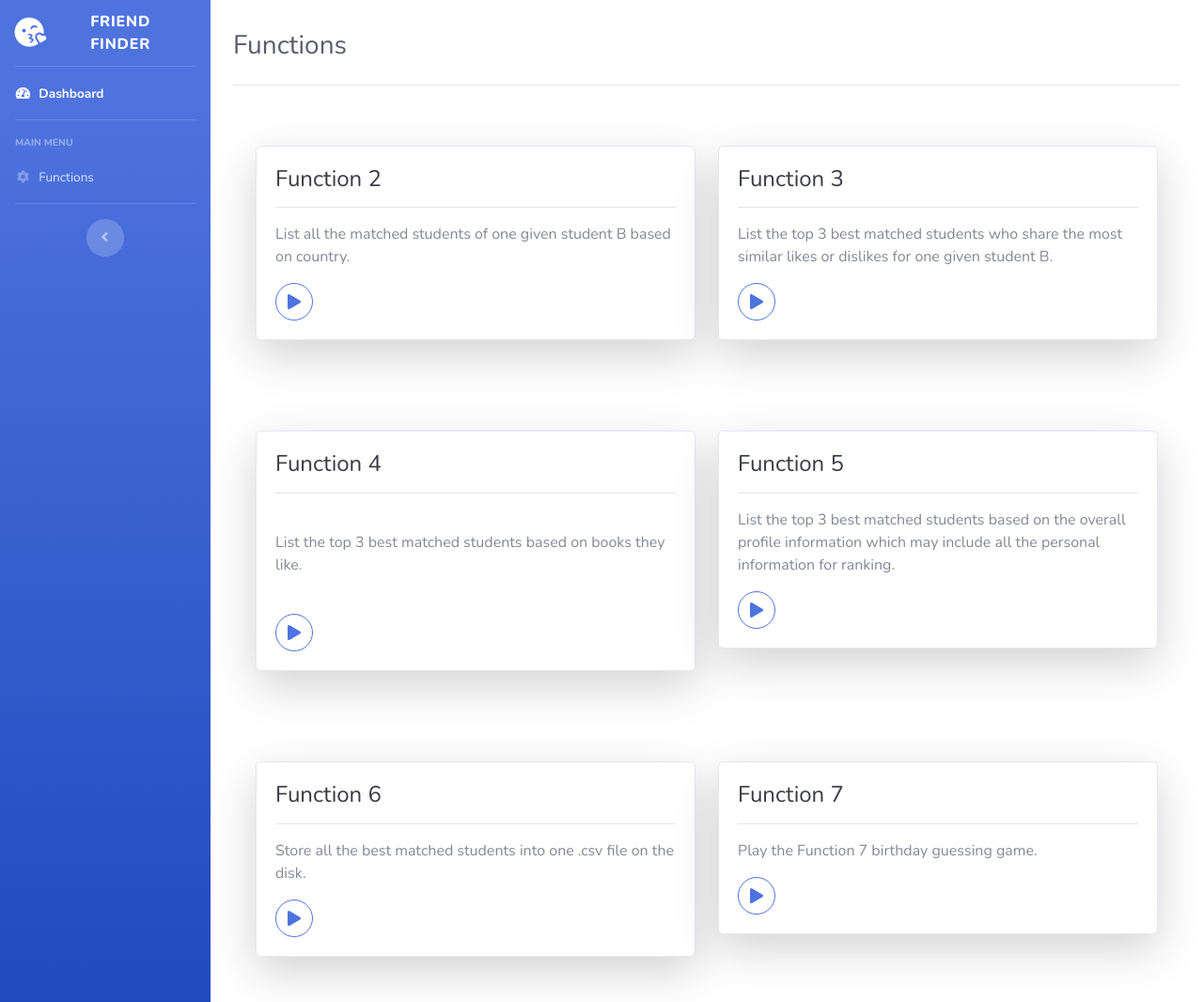
After one commit to southzyzy/Friend-Finder-in-Python, a Flask app: template app/templates/functions.html in a window 1280 px wide. The commit adds this page. Shown: the whole page at 94% size. Run offline with Flask 2, Linux system fonts and the light colour scheme; the template is opened without the code that fills it: most values are stand-ins (such as "Sample title", 1, 10 or a date in 2020); parts of the project's set-up code (start-up, migrations or seed data) failed here and were passed over; some libraries are stand-ins or nearby versions.

Commit message:
PUSH GUI

```diff
--- a/app/templates/500.html
+++ b/app/templates/500.html
@@ -2,7 +2,7 @@
 <html lang="en">
 <head>
     <meta charset="UTF-8">
-    <title>Error 404</title>
+    <title>Error 500</title>
 
     <!-- Custom fonts for this template-->
     <link href="../static/vendor/fontawesome-free/css/all.min.css" rel="stylesheet" type="text/css">
--- /dev/null
+++ b/app/templates/api_key.html
@@ -0,0 +1,21 @@
+<div class="modal fade" id="apiFile" tabindex="-1" role="dialog" aria-labelledby="myModalLabel"
+     aria-hidden="true">
+    <div class="modal-dialog" role="document">
+        <div class="modal-content">
+            <div class="modal-header text-center">
+                <h4 class="modal-title w-100 font-weight-bold">Specify API Directory</h4>
+                <button type="button" class="close" data-dismiss="modal" aria-label="Close">
+                    <span aria-hidden="true">&times;</span>
+                </button>
+            </div>
+            <div class="modal-body mx-3">
+                <input type="hidden" name="csrf_token" value="{{ csrf_token() }}">
+                <label data-error="wrong" data-success="right">Specify API directory</label>
+                <input type="text" name="file_path" class="form-control validate" required>
+            </div>
+            <div class="modal-footer d-flex justify-content-center">
+                <button class="btn btn-primary btn-user">Submit</button>
+            </div>
+        </div>
+    </div>
+</div>
--- a/app/templates/base.html
+++ b/app/templates/base.html
@@ -9,7 +9,7 @@
     <meta name="description" content="">
     <meta name="author" content="">
 
-    <title>SB Admin 2 - Dashboard</title>
+    <title>Friend Finder Dashboard</title>
 
     <!-- Custom fonts for this template-->
     <link href="../static/vendor/fontawesome-free/css/all.min.css" rel="stylesheet" type="text/css">
@@ -59,7 +59,7 @@
 
     <!-- Nav Item - Charts -->
     <li class="nav-item">
-        <a class="nav-link" href="charts.html">
+        <a class="nav-link" href="{{ url_for('functions') }}">
             <i class="fas fa-fw fa-cog"></i>
             <span>Functions</span></a>
     </li>
--- /dev/null
+++ b/app/templates/functions.html
@@ -0,0 +1,103 @@
+<!DOCTYPE html>
+<html lang="en">
+
+<body id="page-top">
+<!-- Page Wrapper -->
+<div id="wrapper">
+    {% include 'base.html' %}
+    <!-- Begin Page Content -->
+    <div class="container-fluid" style="margin-top: 2em;">
+        <!-- Page Heading -->
+        <div class="d-sm-flex align-items-center justify-content-between mb-4">
+            <h1 class="h3 mb-0 text-gray-800">Functions</h1>
+        </div>
+
+        <hr class="topbar-divider">
+
+        <div class="container">
+            <div class="row">
+                <div class="col-md-6">
+                    <div class="card shadow-lg my-5">
+                        <div class="card-body">
+                            <h4 class="card-title text-gray-900">Function 2</h4>
+                            <hr>
+                            <p class="card-text">List all the matched students of one given student B based on
+                                country.</p>
+                            <button class="btn btn-outline-primary btn-circle" data-toggle="modal"
+                                    data-target="#selectName"><i class="fa fa-play"></i>
+                            </button>
+                            <form action="{{ url_for('handle_functions') }}" method="post">
+                                <input type="hidden" name="option" value="2">
+                                {% include 'selectName.html' %}
+                            </form>
+                        </div>
+                    </div>
+                </div>
+                <div class="col-md-6">
+                    <div class="card shadow-lg my-5">
+                        <div class="card-body">
+                            <h4 class="card-title text-gray-900">Function 3</h4>
+                            <hr>
+                            <p class="card-text">List the top 3 best matched students who share the most similar likes
+                                or dislikes for one given student B.</p>
+                            <a href="#" class="btn btn-outline-primary btn-circle"><i class="fa fa-play"></i></a>
+                        </div>
+                    </div>
+                </div>
+                <div class="col-md-6">
+                    <div class="card shadow-lg my-5">
+                        <div class="card-body">
+                            <h4 class="card-title text-gray-900">Function 4</h4>
+                            <hr>
+                            <p class="card-text"><br>List the top 3 best matched students based on books they
+                                like.<br><br></p>
+                            <button class="btn btn-outline-primary btn-circle" data-toggle="modal"
+                                    data-target="#apiFile"><i class="fa fa-play"></i>
+                            </button>
+                            <form action="{{ url_for('api_key') }}" method="post">
+                                {% include 'api_key.html' %}
+                            </form>
+                        </div>
+                    </div>
+                </div>
+                <div class="col-md-6">
+                    <div class="card shadow-lg my-5">
+                        <div class="card-body">
+                            <h4 class="card-title text-gray-900">Function 5</h4>
+                            <hr>
+                            <p class="card-text">
+                                List the top 3 best matched students based on the overall profile
+                                information which may include all the personal information for
+                                ranking.</p>
+                            <a href="#" class="btn btn-outline-primary btn-circle"><i class="fa fa-play"></i></a>
+                        </div>
+                    </div>
+                </div>
+                <div class="col-md-6">
+                    <div class="card shadow-lg my-5">
+                        <div class="card-body">
+                            <h4 class="card-title text-gray-900">Function 6</h4>
+                            <hr>
+                            <p class="card-text">Store all the best matched students into one .csv file on the disk.</p>
+                            <a href="#" class="btn btn-outline-primary btn-circle"><i class="fa fa-play"></i></a>
+                        </div>
+                    </div>
+                </div>
+                <div class="col-md-6">
+                    <div class="card shadow-lg my-5">
+                        <div class="card-body">
+                            <h4 class="card-title text-gray-900">Function 7</h4>
+                            <hr>
+                            <p class="card-text">
+                                Play the Function 7 birthday guessing game.
+                            </p>
+                            <a href="#" class="btn btn-outline-primary btn-circle"><i class="fa fa-play"></i></a>
+                        </div>
+                    </div>
+                </div>
+            </div>
+        </div>
+    </div>
+</div>
+</body>
+</html>
--- /dev/null
+++ b/app/templates/selectName.html
@@ -0,0 +1,27 @@
+<div class="modal fade" id="selectName" tabindex="-1" role="dialog" aria-labelledby="myModalLabel"
+     aria-hidden="true">
+    <div class="modal-dialog" role="document">
+        <div class="modal-content">
+            <div class="modal-header text-center">
+                <h4 class="modal-title w-100 font-weight-bold">Specify Profiles Name</h4>
+                <button type="button" class="close" data-dismiss="modal" aria-label="Close">
+                    <span aria-hidden="true">&times;</span>
+                </button>
+            </div>
+            <div class="modal-body mx-3">
+                <div class="form-group">
+                    <input type="hidden" name="csrf_token" value="{{ csrf_token() }}">
+                    <label for="exampleFormControlSelect1">Select Name</label>
+                    <select name="name" class="form-control" id="exampleFormControlSelect1">
+                        {% for name in name_list %}
+                        <option>{{name}}</option>
+                        {% endfor %}}
+                    </select>
+                </div>
+            </div>
+            <div class="modal-footer d-flex justify-content-center">
+                <button class="btn btn-primary btn-user">Run</button>
+            </div>
+        </div>
+    </div>
+</div>
```
Also changed, not shown: app/__init__.py (+68 -0 lines), app/templates/index.html (+72 -8 lines), app/templates/welcome.html (+7 -0 lines).
